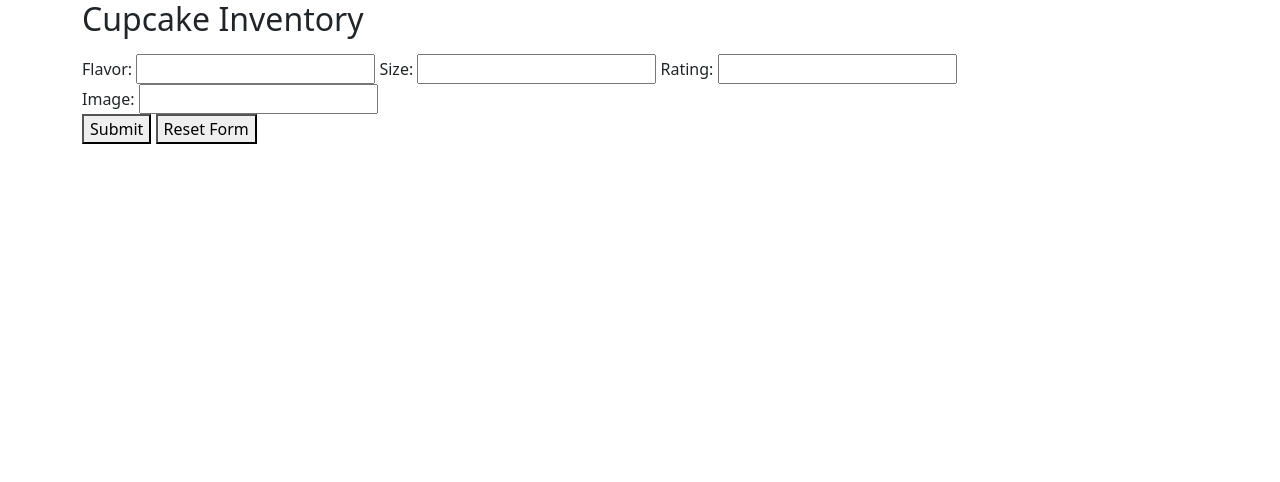
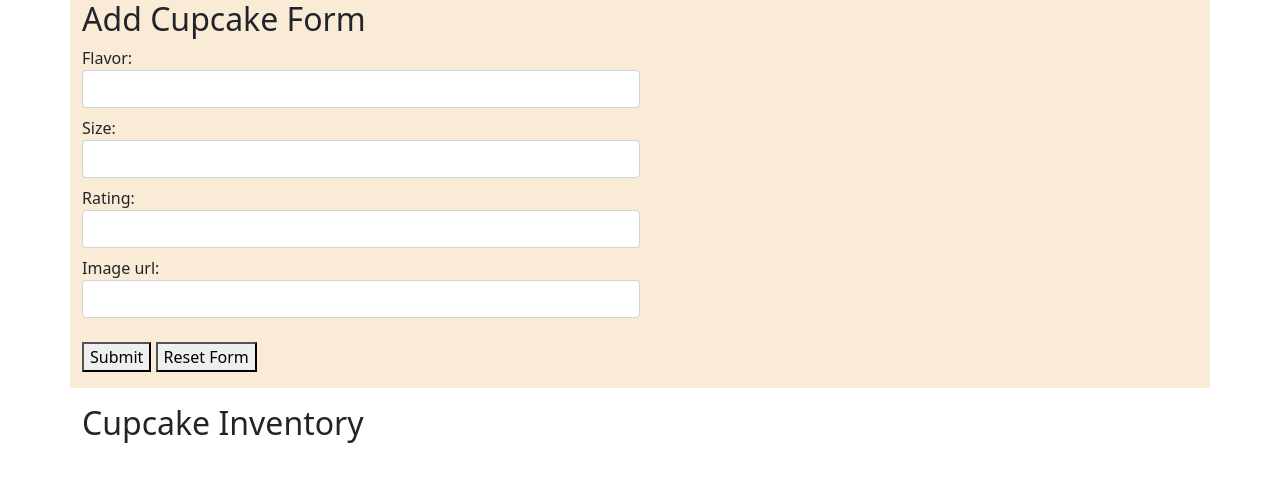
Before and after one commit to dmayberr/cupcakes, a Flask app: page / in a window 1280 px wide. Shown: the top 482 px of the page. Run offline with Flask 2, Linux system fonts and the light colour scheme.

Commit message:
Styled the form and list divs.

```diff
--- /dev/null
+++ b/static/style.css
@@ -0,0 +1,10 @@
+.cupcake-form {
+    background-color: antiquewhite;
+    width: 100%;
+    margin-bottom: 1em;
+}
+
+.form-buttons {
+    margin-top: 1em;
+    padding-bottom: 1em;
+}
--- a/templates/base.html
+++ b/templates/base.html
@@ -4,10 +4,35 @@
     <meta charset="UTF-8">
     <meta name="viewport" content="width=device-width, initial-scale=1.0">
     <link href="https://cdn.jsdelivr.net/npm/bootstrap@5.0.0-beta1/dist/css/bootstrap.min.css" rel="stylesheet" integrity="sha384-giJF6kkoqNQ00vy+HMDP7azOuL0xtbfIcaT9wjKHr8RbDVddVHyTfAAsrekwKmP1" crossorigin="anonymous">
+    <link rel="stylesheet" href="/static/style.css">
     <title>{% block title %} {% endblock %}</title>
 </head>
 <body>
-    <div class="container">
+    <div class="container cupcake-form">
+        <div class="w-50">
+            <h2>Add Cupcake Form</h2>
+            <form action="" method="POST">
+                <div class="row">
+                    <label class="form-label" for="flavor">Flavor:  <input class="form-control" name="flavor" type="text"></label>
+                </div>
+                <div class="row">
+                    <label class="form-label" for="size">Size:  <input class="form-control" name="size" type="text"></label>
+                </div>
+                <div class="row">
+                    <label class="form-label" for="rating">Rating:  <input class="form-control" name="rating" type="text"></label>
+                </div>
+                <div class="row">
+                    <label class="form-label" for="image">Image url:  <input class="form-control" name="image" type="text"></label>
+                </div>
+                <div class=form-buttons>
+                    <button type="submit">Submit</button>
+                    <button type="reset">Reset Form</button>
+                </div>
+            </form>
+        </div>
+
+    </div>
+    <div class="container cupcake-list">
         {% block content %}
 
 
--- a/templates/home.html
+++ b/templates/home.html
@@ -1,24 +1,13 @@
 {% extends 'base.html' %}
 
-{% block title %} {% endblock %}
+{% block title %} Home {% endblock %}
 
 {% block content %}
-<h2>Cupcake Inventory</h2>
-<ul>
+<div class="cupcake-list">
+    <h2>Cupcake Inventory</h2>
+    <ul>
 
-</ul>
-
-<div>
-    <form action="" method="POST">
-        <label for="flavor">Flavor:  <input name="flavor" type="text"></label>
-        <label for="size">Size:  <input name="size" type="text"></label>
-        <label for="rating">Rating:  <input name="rating" type="text"></label>
-        <label for="image">Image:  <input name="image" type="text"></label>
-
-    </form>
-    <button type="submit">Submit</button>
-    <button type="reset">Reset Form</button>
+    </ul>
 </div>
 
-
 {% endblock %}
```
